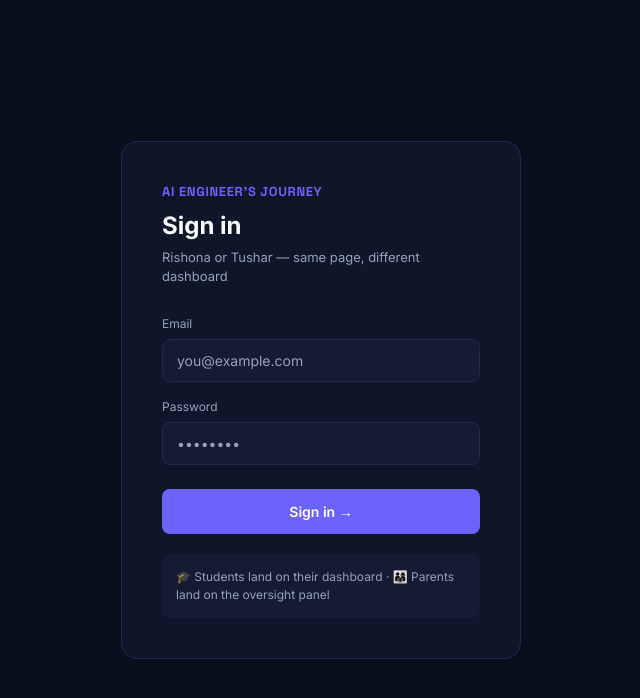
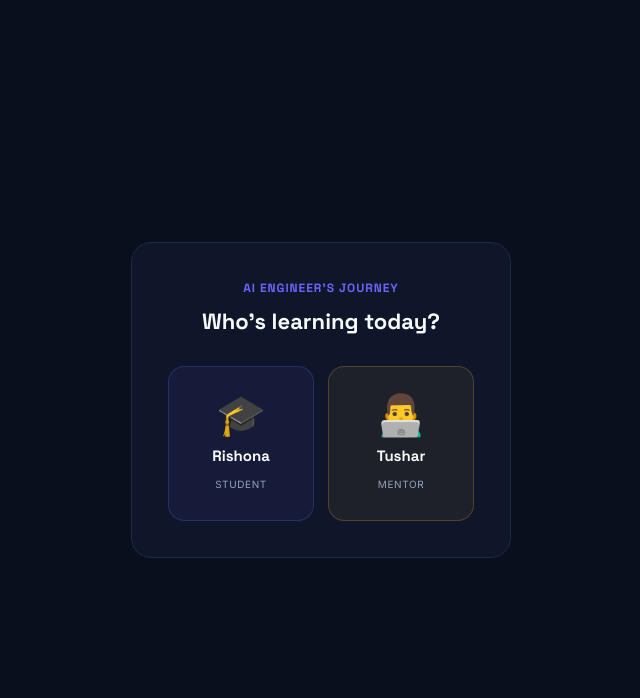
Before and after one commit to tusharchd29/ai-engineers-journey, a Next.js app: page /login in a window 1280 px wide. Shown: the top 698 px of the page, without its empty margins (319-959 px from the left). Built offline with nearby package versions, Linux system fonts and the light colour scheme.

Commit message:
feat: replace email/password login with name selector + PIN pad

```diff
--- a/src/app/login/page.tsx
+++ b/src/app/login/page.tsx
@@ -3,59 +3,224 @@ import { useState } from 'react'
 import { createClient } from '@/lib/supabase/client'
 import { useRouter } from 'next/navigation'
 
+const T = {
+  bg:     '#0A0F1E',
+  navy2:  '#0F1629',
+  navy3:  '#141B33',
+  border: '#1E2A47',
+  indigo: '#6C63FF',
+  indigoL:'#8B85FF',
+  slate:  '#94A3B8',
+  white:  '#F8FAFC',
+  amber:  '#E8A838',
+  emerald:'#10B981',
+}
+
+const USERS = [
+  { name: 'Rishona', email: 'rishona.singla@aijengineers.in', emoji: '🎓', color: T.indigo,  role: 'student' },
+  { name: 'Tushar',  email: 'tusharchd29@gmail.com',           emoji: '👨‍💻', color: T.amber,   role: 'parent'  },
+]
+
 export default function LoginPage() {
-  const [email, setEmail]       = useState('')
-  const [password, setPassword] = useState('')
+  const [selected, setSelected] = useState<number | null>(null)
+  const [pin, setPin]           = useState('')
+  const [error, setError]       = useState<string | null>(null)
   const [loading, setLoading]   = useState(false)
-  const [error, setError]       = useState<string | null>(null)
   const router = useRouter()
 
-  const handleLogin = async (e: React.FormEvent) => {
-    e.preventDefault()
-    setLoading(true); setError(null)
-    const sb = createClient()
-    const { data, error } = await sb.auth.signInWithPassword({ email, password })
-    if (error) { setError(error.message); setLoading(false); return }
-    const { data: profile } = await sb.from('profiles').select('role').eq('id', data.user.id).single()
-    router.push(profile?.role === 'parent' ? '/parent' : '/student')
-    router.refresh()
+  const user = selected !== null ? USERS[selected] : null
+
+  const handleDigit = async (digit: string) => {
+    if (loading) return
+    const next = pin + digit
+    setPin(next)
+    setError(null)
+
+    if (next.length === 4) {
+      setLoading(true)
+      const sb = createClient()
+      // PIN is used as the password directly
+      const { error: authError } = await sb.auth.signInWithPassword({
+        email: user!.email,
+        password: next,
+      })
+      if (authError) {
+        setError('Wrong PIN — try again')
+        setPin('')
+        setLoading(false)
+        return
+      }
+      router.push(user!.role === 'parent' ? '/parent' : '/student')
+      router.refresh()
+    }
   }
 
-  const s: Record<string, React.CSSProperties> = {
-    page:  { minHeight:'100vh', background:'#0A0F1E', display:'flex', alignItems:'center', justifyContent:'center', fontFamily:'Inter,sans-serif' },
-    card:  { width:400, background:'#0F1629', border:'1px solid #1E2A47', borderRadius:16, padding:40 },
-    label: { display:'block', fontSize:12, color:'#94A3B8', marginBottom:6 },
-    input: { width:'100%', padding:'10px 14px', background:'#141B33', border:'1px solid #1E2A47', borderRadius:8, color:'#F8FAFC', fontSize:14, outline:'none', boxSizing:'border-box' as const },
-    btn:   { width:'100%', padding:12, background:'#6C63FF', border:'none', borderRadius:8, color:'#fff', fontSize:14, fontWeight:600, cursor:'pointer' },
-    err:   { padding:'10px 14px', background:'#EF444415', border:'1px solid #EF444430', borderRadius:8, fontSize:13, color:'#EF4444', marginBottom:16 },
+  const handleDelete = () => {
+    setPin(p => p.slice(0, -1))
+    setError(null)
   }
 
+  const handleBack = () => {
+    setSelected(null)
+    setPin('')
+    setError(null)
+  }
+
+  // ── Step 1: Pick a name ──────────────────────────────────────────────────
+  if (selected === null) {
+    return (
+      <div style={styles.page}>
+        <div style={styles.card}>
+          <div style={{ marginBottom: 28, textAlign: 'center' }}>
+            <div style={{ fontSize: 12, fontWeight: 700, color: T.indigo, letterSpacing: '0.08em', fontFamily: '"Space Grotesk",sans-serif', marginBottom: 8 }}>
+              AI ENGINEER&apos;S JOURNEY
+            </div>
+            <div style={{ fontSize: 22, fontWeight: 700, color: T.white, fontFamily: '"Space Grotesk",sans-serif' }}>
+              Who&apos;s learning today?
+            </div>
+          </div>
+
+          <div style={{ display: 'flex', gap: 14 }}>
+            {USERS.map((u, i) => (
+              <button
+                key={u.name}
+                onClick={() => setSelected(i)}
+                style={{
+                  flex: 1,
+                  padding: '28px 16px',
+                  background: `${u.color}12`,
+                  border: `1.5px solid ${u.color}40`,
+                  borderRadius: 16,
+                  cursor: 'pointer',
+                  display: 'flex',
+                  flexDirection: 'column',
+                  alignItems: 'center',
+                  gap: 10,
+                  transition: 'all 0.15s',
+                }}
+                onMouseEnter={e => {
+                  (e.currentTarget as HTMLButtonElement).style.background = `${u.color}22`
+                  ;(e.currentTarget as HTMLButtonElement).style.borderColor = `${u.color}80`
+                }}
+                onMouseLeave={e => {
+                  (e.currentTarget as HTMLButtonElement).style.background = `${u.color}12`
+                  ;(e.currentTarget as HTMLButtonElement).style.borderColor = `${u.color}40`
+                }}
+              >
+                <div style={{ fontSize: 40, lineHeight: 1 }}>{u.emoji}</div>
+                <div style={{ fontSize: 15, fontWeight: 700, color: T.white, fontFamily: '"Space Grotesk",sans-serif' }}>{u.name}</div>
+                <div style={{ fontSize: 10, color: T.slate, textTransform: 'uppercase', letterSpacing: '0.06em' }}>
+                  {u.role === 'student' ? 'Student' : 'Mentor'}
+                </div>
+              </button>
+            ))}
+          </div>
+        </div>
+      </div>
+    )
+  }
+
+  // ── Step 2: Enter PIN ────────────────────────────────────────────────────
+  const dots = Array.from({ length: 4 }, (_, i) => i < pin.length)
+
   return (
-    <div style={s.page}>
-      <div style={s.card}>
-        <div style={{ marginBottom:28 }}>
-          <div style={{ fontSize:13, fontWeight:700, color:'#6C63FF', letterSpacing:'0.05em', fontFamily:'"Space Grotesk",sans-serif' }}>AI ENGINEER&apos;S JOURNEY</div>
-          <div style={{ fontSize:24, fontWeight:700, color:'#F8FAFC', marginTop:6 }}>Sign in</div>
-          <div style={{ fontSize:13, color:'#94A3B8', marginTop:4 }}>Rishona or Tushar — same page, different dashboard</div>
+    <div style={styles.page}>
+      <div style={{ ...styles.card, width: 320 }}>
+        {/* Header */}
+        <div style={{ textAlign: 'center', marginBottom: 28 }}>
+          <div style={{ fontSize: 36, marginBottom: 8 }}>{user!.emoji}</div>
+          <div style={{ fontSize: 18, fontWeight: 700, color: T.white, fontFamily: '"Space Grotesk",sans-serif' }}>
+            Hi, {user!.name}
+          </div>
+          <div style={{ fontSize: 12, color: T.slate, marginTop: 4 }}>Enter your 4-digit PIN</div>
         </div>
-        <form onSubmit={handleLogin}>
-          <div style={{ marginBottom:16 }}>
-            <label style={s.label}>Email</label>
-            <input style={s.input} type="email" value={email} onChange={e => setEmail(e.target.value)} required placeholder="you@example.com" />
+
+        {/* PIN dots */}
+        <div style={{ display: 'flex', justifyContent: 'center', gap: 14, marginBottom: 28 }}>
+          {dots.map((filled, i) => (
+            <div
+              key={i}
+              style={{
+                width: 16,
+                height: 16,
+                borderRadius: '50%',
+                background: filled ? user!.color : 'transparent',
+                border: `2px solid ${filled ? user!.color : T.border}`,
+                transition: 'all 0.15s',
+              }}
+            />
+          ))}
+        </div>
+
+        {/* Error */}
+        {error && (
+          <div style={{ marginBottom: 16, padding: '10px 14px', background: '#EF444415', border: '1px solid #EF444430', borderRadius: 8, fontSize: 13, color: '#EF4444', textAlign: 'center' }}>
+            {error}
           </div>
-          <div style={{ marginBottom:24 }}>
-            <label style={s.label}>Password</label>
-            <input style={s.input} type="password" value={password} onChange={e => setPassword(e.target.value)} required placeholder="••••••••" />
-          </div>
-          {error && <div style={s.err}>{error}</div>}
-          <button style={{ ...s.btn, opacity: loading ? 0.7 : 1, cursor: loading ? 'not-allowed' : 'pointer' }} type="submit" disabled={loading}>
-            {loading ? 'Signing in…' : 'Sign in →'}
+        )}
+
+        {/* Numpad */}
+        <div style={{ display: 'grid', gridTemplateColumns: 'repeat(3, 1fr)', gap: 10, marginBottom: 16 }}>
+          {['1','2','3','4','5','6','7','8','9'].map(d => (
+            <button
+              key={d}
+              onClick={() => handleDigit(d)}
+              disabled={loading}
+              style={numBtn(user!.color, loading)}
+            >
+              {d}
+            </button>
+          ))}
+          {/* Bottom row: back arrow, 0, delete */}
+          <button onClick={handleBack} disabled={loading} style={{ ...numBtn(T.slate, loading), fontSize: 16, color: T.slate }}>
+            ←
           </button>
-        </form>
-        <div style={{ marginTop:20, padding:14, background:'#141B33', borderRadius:8, fontSize:12, color:'#94A3B8' }}>
-          🎓 Students land on their dashboard · 👨‍👩‍👧 Parents land on the oversight panel
+          <button onClick={() => handleDigit('0')} disabled={loading} style={numBtn(user!.color, loading)}>
+            0
+          </button>
+          <button onClick={handleDelete} disabled={pin.length === 0 || loading} style={{ ...numBtn(T.slate, loading), fontSize: 16, color: T.slate }}>
+            ⌫
+          </button>
         </div>
+
+        {loading && (
+          <div style={{ textAlign: 'center', fontSize: 12, color: T.slate }}>Signing in…</div>
+        )}
       </div>
     </div>
   )
 }
+
+function numBtn(color: string, disabled: boolean): React.CSSProperties {
+  return {
+    padding: '16px 0',
+    background: T.navy3,
+    border: `1px solid ${T.border}`,
+    borderRadius: 10,
+    color: T.white,
+    fontSize: 20,
+    fontWeight: 600,
+    fontFamily: '"Space Grotesk",sans-serif',
+    cursor: disabled ? 'not-allowed' : 'pointer',
+    opacity: disabled ? 0.5 : 1,
+    transition: 'all 0.1s',
+  }
+}
+
+const styles: Record<string, React.CSSProperties> = {
+  page: {
+    minHeight: '100vh',
+    background: T.bg,
+    display: 'flex',
+    alignItems: 'center',
+    justifyContent: 'center',
+    fontFamily: 'Inter,sans-serif',
+  },
+  card: {
+    width: 380,
+    background: T.navy2,
+    border: `1px solid ${T.border}`,
+    borderRadius: 20,
+    padding: 36,
+  },
+}
```
